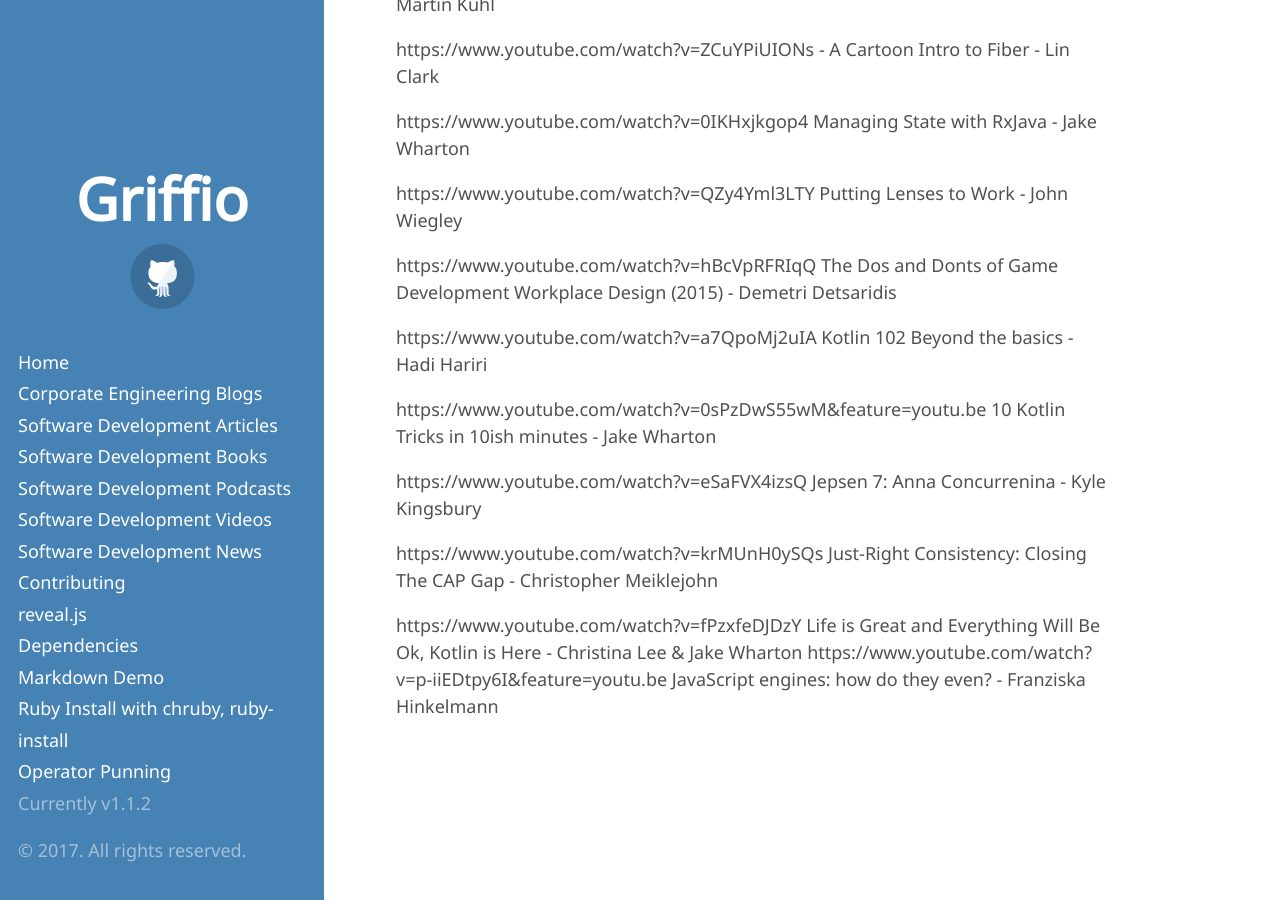
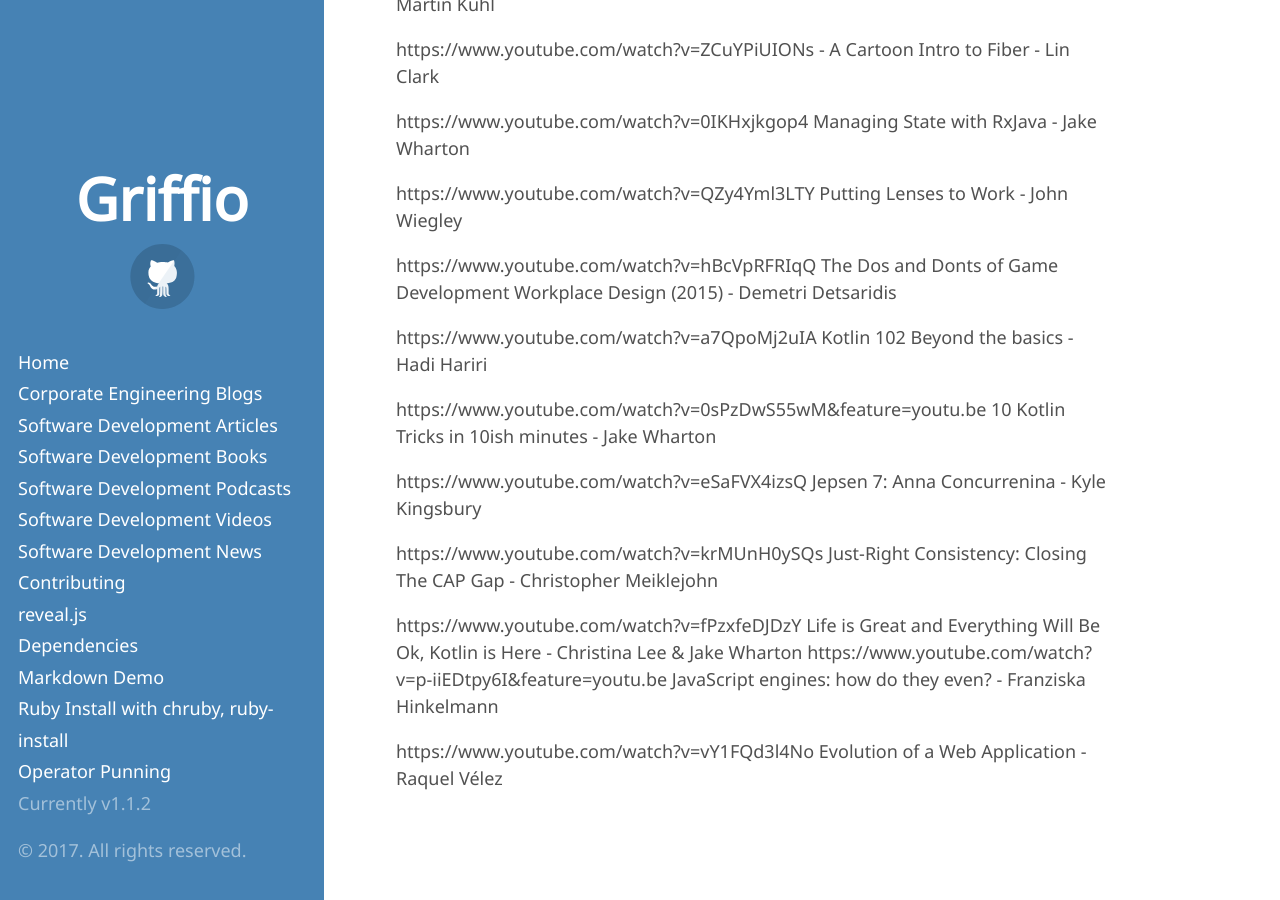
Before and after one commit to griffio/griffio.github.io, a Jekyll site: the page built from tech_talks_highlighted_2017.md, in a window 1280 px wide and 900 px high, scrolled down 504 px. Built offline with Jekyll 4.4.1, drawn with Linux system fonts in a browser that asks for light colours; some web fonts are replaced; our own code applies the rules of GitHub Pages for plain Markdown files.

Commit message:
Evolution of a Web Application

```diff
--- a/tech_talks_highlighted_2017.md
+++ b/tech_talks_highlighted_2017.md
@@ -28,3 +28,5 @@ https://www.youtube.com/watch?v=krMUnH0ySQs Just-Right Consistency: Closing The
 
 https://www.youtube.com/watch?v=fPzxfeDJDzY Life is Great and Everything Will Be Ok, Kotlin is Here - Christina Lee & Jake Wharton
 https://www.youtube.com/watch?v=p-iiEDtpy6I&feature=youtu.be JavaScript engines: how do they even? - Franziska Hinkelmann
+
+https://www.youtube.com/watch?v=vY1FQd3l4No Evolution of a Web Application - Raquel Vélez
```
